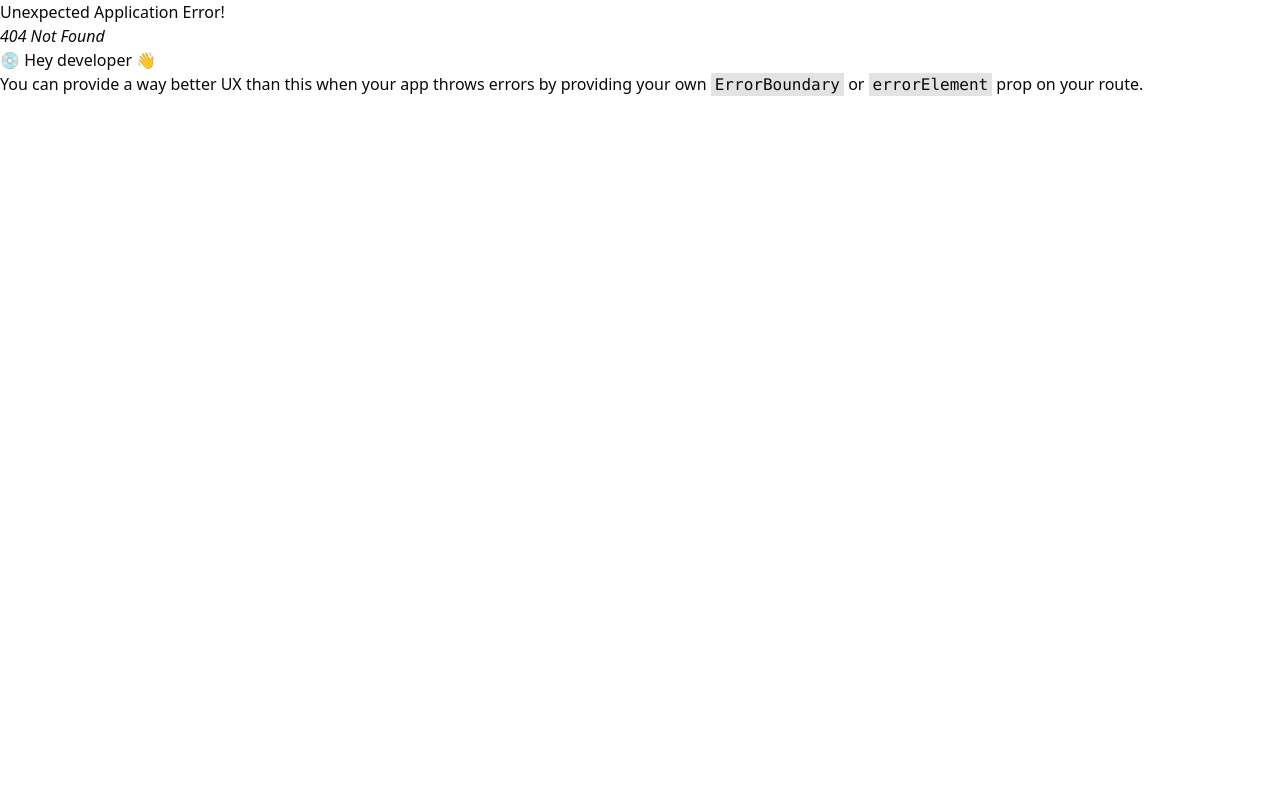
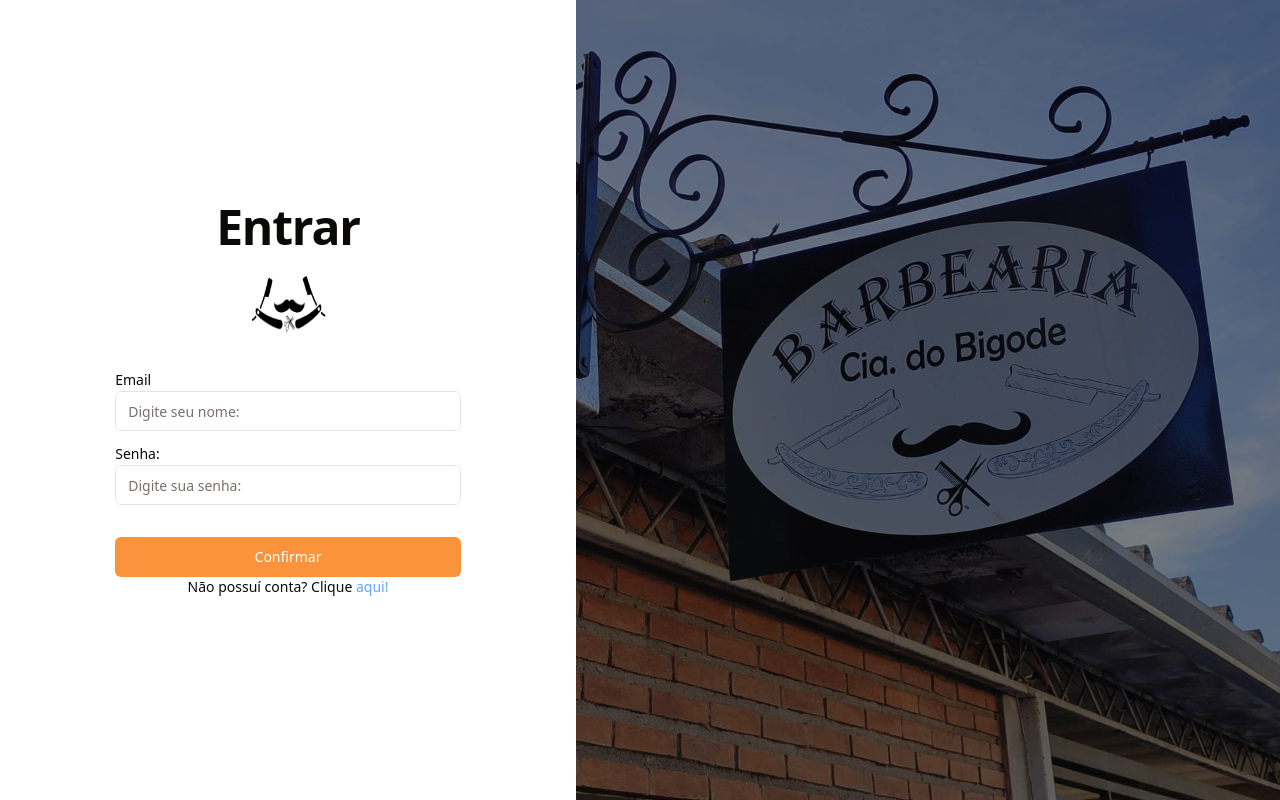
Before and after one commit to Kaue-Francisco/Barbearia, a React (Vite) app in the folder frontend/: page /login in a window 1280 px wide. Before the commit this address had no page. Built offline with nearby package versions, Linux system fonts and the light colour scheme.

Commit message:
fe-feat: Adicionando página de login e criando rota para acessa-lá.

```diff
--- a/frontend/src/main.tsx
+++ b/frontend/src/main.tsx
@@ -1,6 +1,7 @@
 import React from 'react'
 import ReactDOM from 'react-dom/client'
 import App from './App.tsx';
+import Login from './pages/Login/Login.tsx';
 import Register from './pages/Register/Register.tsx';
 import Contact from './pages/Contact/Contact.tsx';
 import "./index.css";
@@ -31,6 +32,10 @@ const BrowserRouter = createBrowserRouter([
   {
     path: '/contato',
     element:<Contact/>
+  },
+  {
+    path: '/login',
+    element:<Login/>
   }
 ]);
 
--- a/frontend/src/pages/Components/Navbar/Navbar.tsx
+++ b/frontend/src/pages/Components/Navbar/Navbar.tsx
@@ -45,7 +45,7 @@ export default function Navbar() {
                 >
                     Agendamento
                 </Link>
-                <Button className="bg-primary font-bold px-6" asChild><Link to="/registro">Registre-se</Link></Button>
+                <Button className="bg-primary font-bold px-6" asChild><Link to="/login">Entrar</Link></Button>
             </nav>
             {/* Mobile Menu */}
             <Sheet>
@@ -70,11 +70,8 @@ export default function Navbar() {
                         <MobileLink to="/agendamento" className="hover:text-secondary">
                             Agendamento
                         </MobileLink>
-                        <MobileLink to="/agendamento" className="hover:text-secondary">
+                        <MobileLink to="/login" className="hover:text-secondary">
                             Entrar
-                        </MobileLink>
-                        <MobileLink to="/registro" className="hover:text-secondary">
-                            Registre-se
                         </MobileLink>
                     </nav>
                 </SheetContent>
--- /dev/null
+++ b/frontend/src/pages/Login/Login.tsx
@@ -0,0 +1,26 @@
+import image_register_page from '@/assets/placa_cia_bigode.jpeg'
+import image_logo from '@/assets/logo.png'
+import { Input } from '@/components/ui/input';
+import { Label } from '@/components/ui/label';
+
+export default function Login() {
+  return (
+    <div className="grid grid-cols-[45%,55%]">
+      <div className='flex flex-col justify-center items-center col-span-1 h-screen w-screen md:w-auto bg-background'>
+        <h1 className="scroll-m-20 text-4xl font-extrabold tracking-tight mb-6 lg:text-5xl">Entrar</h1>
+        <img className='md:w-[75px] md:h-[58px] w-[60px] h-[60px] mb-6' src={image_logo} />
+        <form className='flex flex-col md:w-3/5'>
+          <Label htmlFor='email' className='mt-4 mb-1'>Email</Label>
+          <Input id='email' type='email' placeholder='Digite seu nome: '/>
+
+          <Label htmlFor='password' className='mt-4 mb-1'>Senha:</Label>
+          <Input id='password' type='password' placeholder='Digite sua senha:'/>
+
+          <button className='text-sm text-white mt-8 bg-orange-400 rounded-md md:w-auto font h-10'>Confirmar</button>
+          <p className='text-center text-sm'>Não possuí conta? Clique  <a className='text-blue-400' href='/registro'>aqui!</a></p>
+        </form>
+      </div>
+      <div className='md:flex bg-cover bg-center bg-no-repeat md:col-span-1 hidden brightness-50' style={{ backgroundImage: `url(${image_register_page})`}} />
+    </div>
+  );
+}
```
